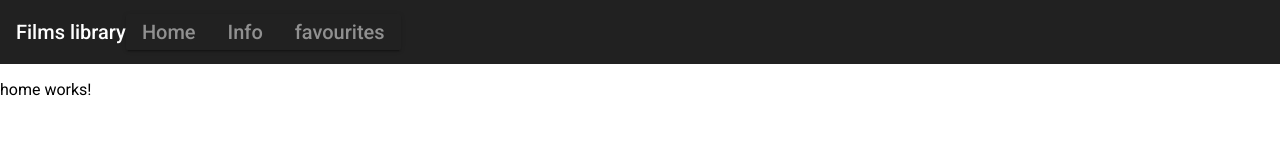
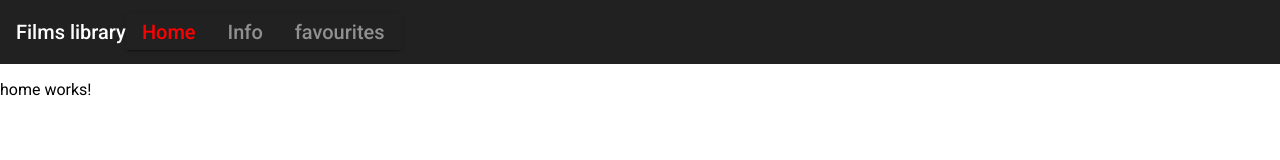
Before and after one commit to filipovichjenya/g-core, an Angular app: page / in a window 1280 px wide. Shown: the top 160 px of the page. Built offline with nearby package versions, Linux system fonts and the light colour scheme.

Commit message:
fix: style

```diff
--- a/src/app/app.component.css
+++ b/src/app/app.component.css
@@ -1,3 +1,4 @@
-.mat-button-toggle-checked{
+
+.active{
     color: red
 }
--- a/src/app/app.component.html
+++ b/src/app/app.component.html
@@ -1,9 +1,9 @@
 <mat-toolbar>
   <h1>{{title}}</h1>
   <mat-button-toggle-group appearance="legacy">
-      <mat-button-toggle color="primary" routerLink="">Home</mat-button-toggle>
-      <mat-button-toggle routerLink="/info">Info</mat-button-toggle>
-      <mat-button-toggle routerLink="/favourites">favourites</mat-button-toggle>
+      <mat-button-toggle routerLinkActive="active" [routerLinkActiveOptions]="{exact:true}" routerLink="">Home</mat-button-toggle>
+      <mat-button-toggle routerLinkActive="active" routerLink="/info">Info</mat-button-toggle>
+      <mat-button-toggle routerLinkActive="active" routerLink="/favourites">favourites</mat-button-toggle>
   </mat-button-toggle-group>
 </mat-toolbar>
 
```
